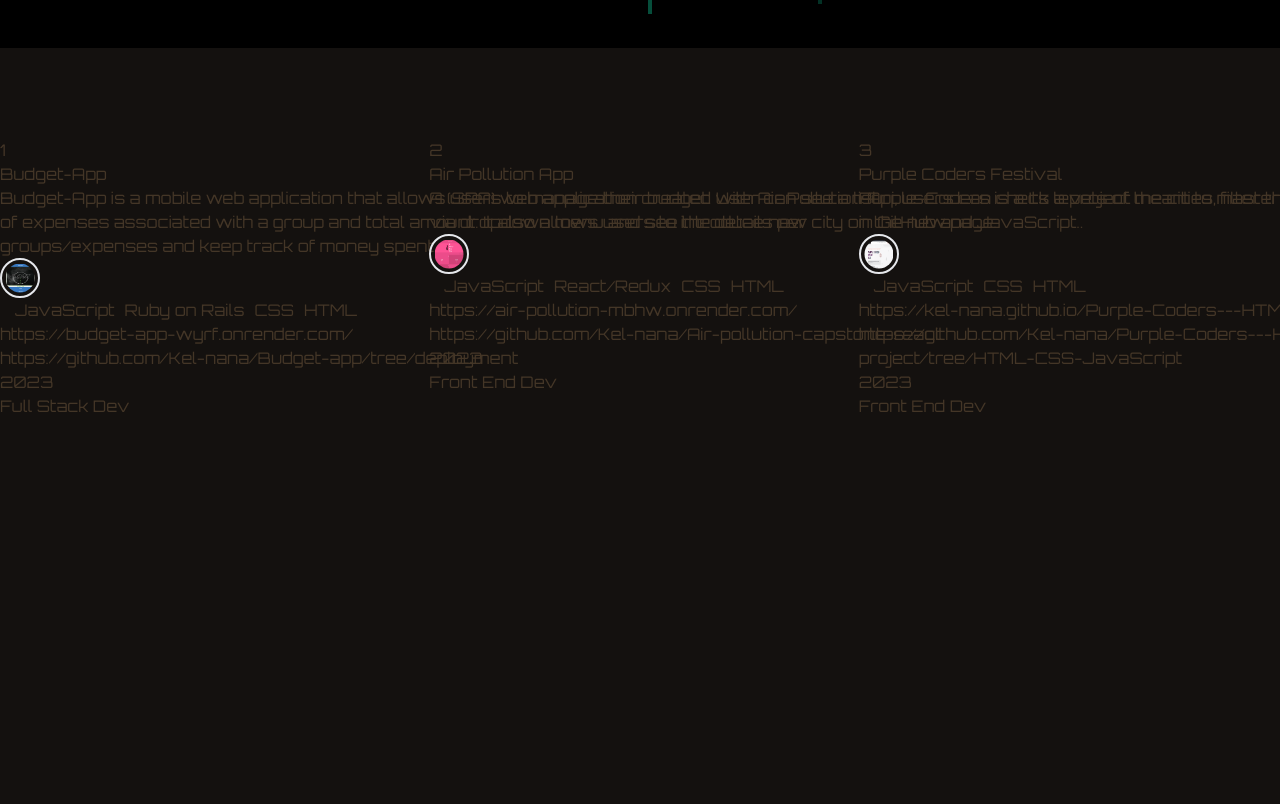
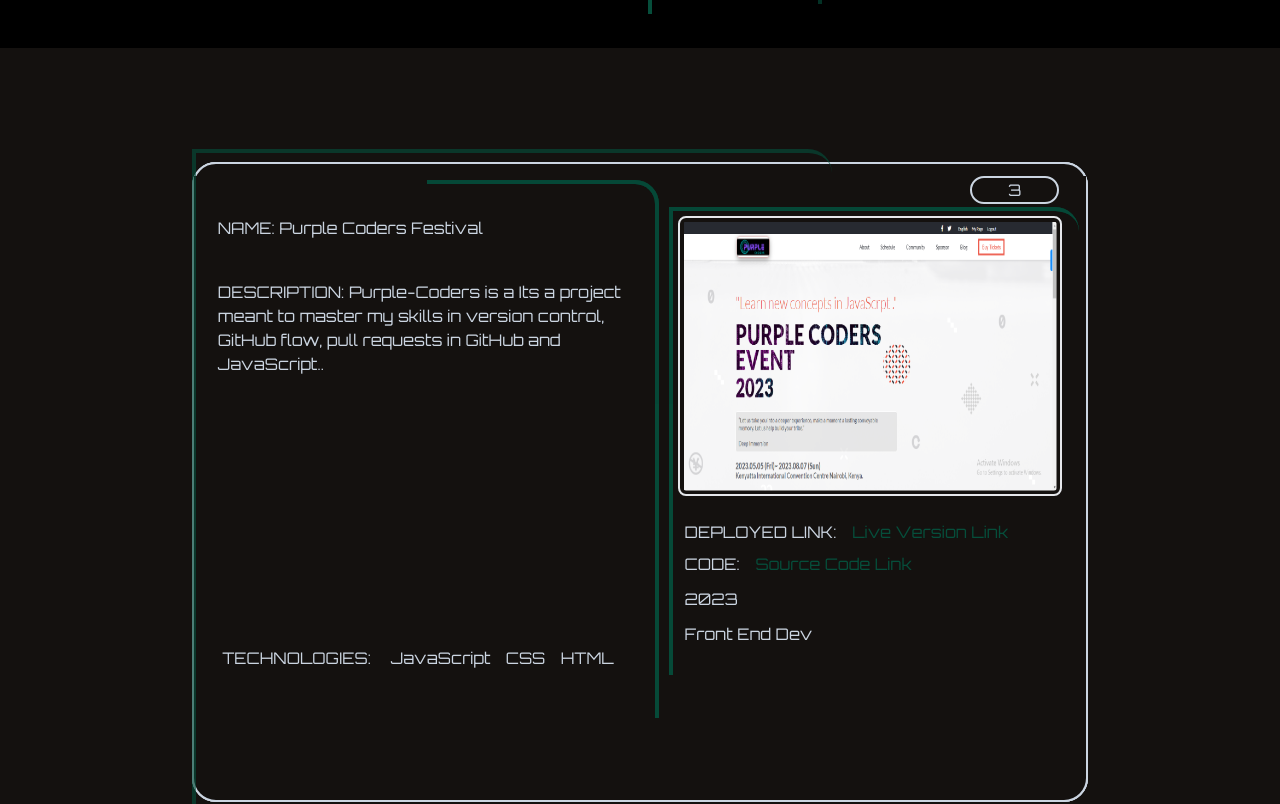
Before and after one commit to Kel-nana/kel_nana_portfolio, a React (Create React App) app: page / in a window 1280 px wide. Shown: the part 1400-2204 px from the top of the page. Built offline with nearby package versions, Linux system fonts and the light colour scheme.

Commit message:
Splitting code into reusable sections

```diff
--- a/src/components/work/Work.jsx
+++ b/src/components/work/Work.jsx
@@ -1,9 +1,11 @@
-import { projects } from './workData';
+import projects from './project';
+import './work.css';
 
 function Work() {
   return (
     <section id="work" className="pt-[90px] h-[100vh] back_round_color_home">
-      <div className="grid grid-cols-3 gap-2 w-[100vw] h-[90vh] overflow-hidden">
+      <div className="grid grid-cols-3 gap-2 mt-[3vh] w-[90vw] h-[40vh] overflow-hidden">
+        <div className="border_styles outter_border rounded-tr-3xl ml-[15%] mt-[-1%]" />
         {projects}
       </div>
     </section>
--- /dev/null
+++ b/src/components/work/project.js
@@ -0,0 +1,63 @@
+/* eslint-disable react/no-array-index-key */
+import works from './workData';
+
+const projects = works.map((work) => (
+  <div key={work.name} className="w-[70vw] h-[80vh] absolute back_round_color_home border-slate-300 border-2 rounded-3xl ml-[15%] text-slate-300">
+    <div className=" mb-[5px] back_round_color_home">
+      <div>
+        <p className="ml-[87%] w-[10%] border-slate-300 border-2 rounded-3xl flex justify-center my-3">{work.id}</p>
+        <div className="grid grid-cols-2 gap-2 w-[75vw] h-[38vh] ">
+          <div className="ml-[5%]">
+            <div className="border_styles_right left_section rounded-tr-3xl ml-[23.5%] mt-[-4%]" />
+            <div className="border_styles right_section rounded-tr-3xl ml-[50.6%] mt-[-1%]" />
+            <p>{work.name}</p>
+            <p className="mt-[5vh] w-[97%]">{work.description}</p>
+          </div>
+          <div>
+            <img
+              key={work.name}
+              src={work.imageSrc}
+              alt="Projects"
+              className="z-20  h-[35vh] w-[30vw] rounded-lg border-2  p-[3.5px]"
+            />
+          </div>
+        </div>
+        <div className="ml-[55%]">
+          <div className=" grid grid-row-2 gap-2">
+            <a
+              target="_blank"
+              rel="noopener noreferrer"
+              href={work.liveVersionLink}
+            >
+              <p>
+                DEPLOYED LINK:
+                <span className="ml-[1.2vw] link_color">
+                  Live Version Link
+                </span>
+              </p>
+            </a>
+            <a
+              target="_blank"
+              rel="noopener noreferrer"
+              href={work.SourceLink}
+            >
+              <p>
+                CODE:
+                <span className="ml-[1.2vw] link_color">
+                  Source Code Link
+                </span>
+              </p>
+            </a>
+          </div>
+          <p className="mt-[1.4vh]">{work.date}</p>
+          <p className="mt-[1.4vh]">{work.stack}</p>
+        </div>
+      </div>
+      <div className="ml-[1vw]">
+        {work.technologies.map((tech, index) => <span className="ml-[1.2vw]" key={index}>{tech}</span>) }
+      </div>
+    </div>
+  </div>
+));
+
+export default projects;
--- a/src/components/work/workData.js
+++ b/src/components/work/workData.js
@@ -1,3 +1,5 @@
+/* eslint-disable react/no-array-index-key */
+/* eslint-disable react/jsx-no-comment-textnodes */
 import budgetApp from '../../assets/budget_App.png';
 import airPollutionApp from '../../assets/air_pollution.png';
 import purpleCoders from '../../assets/purple_coders.png';
@@ -37,10 +39,11 @@ const works = [
   },
   {
     id: 3,
-    name: 'Purple Coders Festival',
-    description: 'Purple-Coders is a Its a project meant to master my skills in version control, GitHub flow, pull requests in GitHub and JavaScript..',
+    name: 'NAME: Purple Coders Festival',
+    description: 'DESCRIPTION: Purple-Coders is a Its a project meant to master my skills in version control, GitHub flow, pull requests in GitHub and JavaScript..',
     imageSrc: purpleCoders,
     technologies: [
+      'TECHNOLOGIES: ',
       'JavaScript',
       'CSS',
       'HTML',
@@ -51,32 +54,5 @@ const works = [
     stack: 'Front End Dev',
   },
 ];
-// overflow-hidden
-const projects = works.map((work) => (
-  <div key={work.id} className="w-[70vw] h-[90vh]">
-    <div className=" mb-[5px]">
-      <div>
-        <p>{work.id}</p>
-        <p>{work.name}</p>
-        <p>{work.description}</p>
-        <img
-          key={work.id}
-          src={work.imageSrc}
-          alt="Projects"
-          className="z-20 relative  h-[40px] w-[40px] rounded-full border-2  p-[3.5px]"
-        />
-        <div className="ml-[5px]">
-          {work.technologies.map((tech) => <span className="ml-[10px]" key={work.name}>{tech}</span>) }
-        </div>
-        <p>{work.liveVersionLink}</p>
-        <p>{work.SourceLink}</p>
-        <p>{work.date}</p>
-        <p>{work.stack}</p>
-      </div>
-    </div>
-  </div>
-));
 
-export {
-  works, projects,
-};
+export default works;
```
